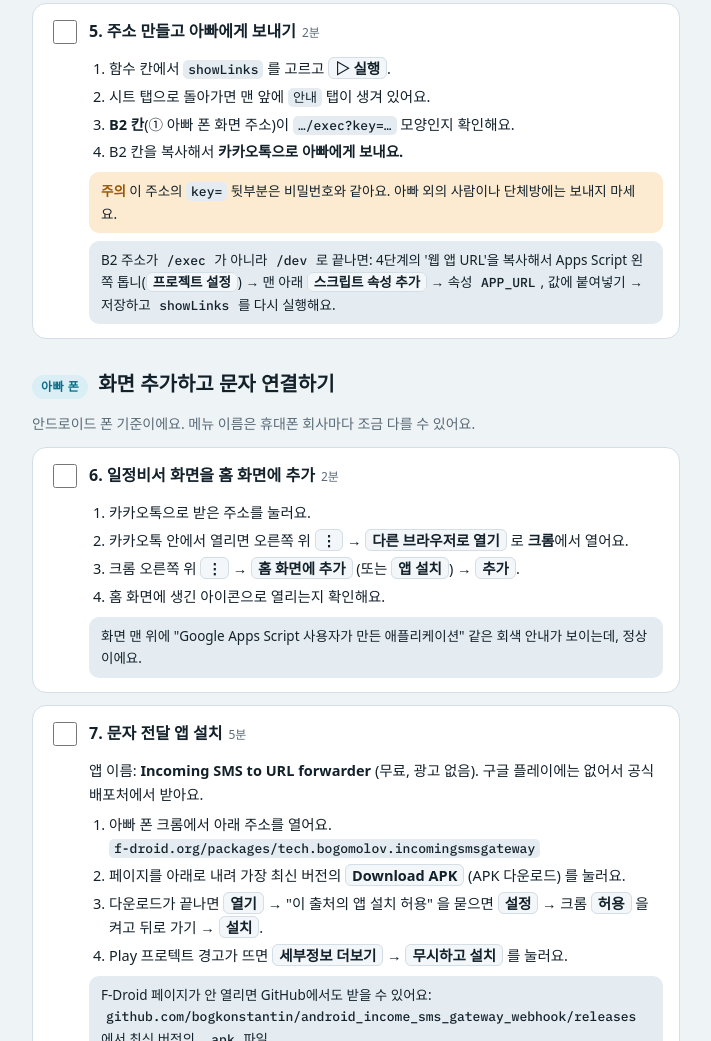
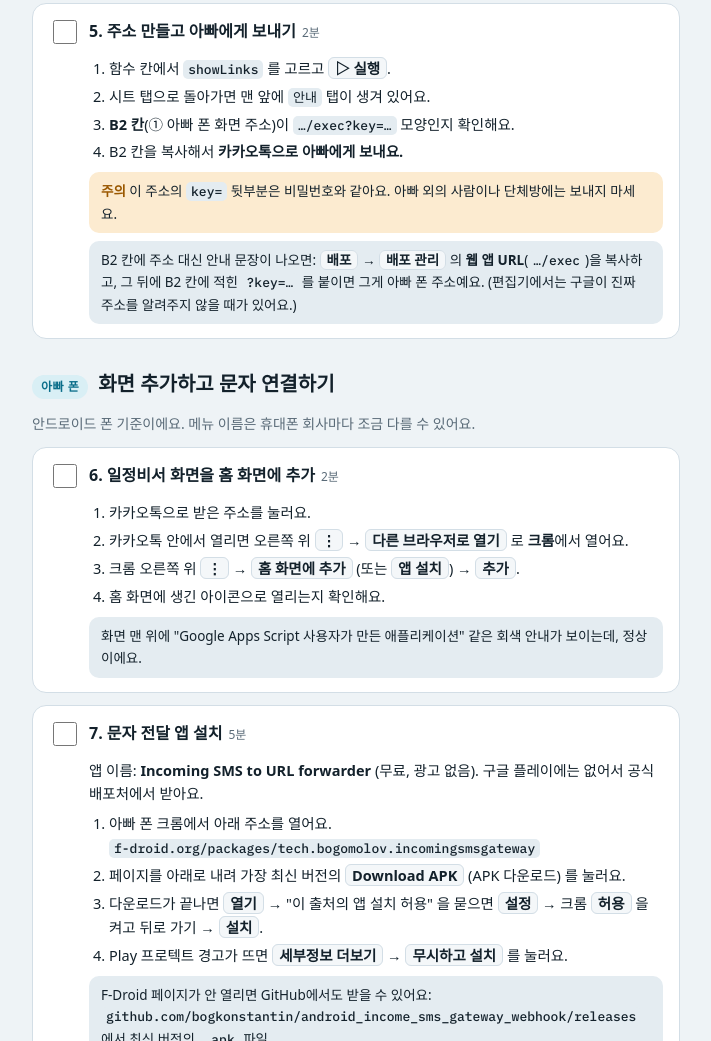
Before and after one commit to NAMYCDANTE/withers-alarm, a website: page apps-script/guide.template.html in a window 1280 px wide. Shown: the part 1706-2747 px from the top of the page, without its empty margins (284-995 px from the left). Drawn offline with Linux system fonts and the light colour scheme; a web font is replaced by a local one.

Commit message:
안내 탭에 로그인 전용 /dev 주소를 쓰지 않도록 수정
편집기에서 실행하면 구글이 /dev 주소를 돌려주는 경우가 있어, 그때는 배포 관리의 /exec 주소를 쓰라는 안내를 대신 적음.

Co-Authored-By: Claude Opus 5.5 <noreply@anthropic.com>
Claude-Session: https://claude.ai/code/session_013XYqxtTo8D1thjkG2mSn7w

```diff
--- a/apps-script/guide.template.html
+++ b/apps-script/guide.template.html
@@ -177,7 +177,7 @@ textarea.code { width: 100%; height: 160px; font-family: var(--mono); font-size:
           <li>B2 칸을 복사해서 <b>카카오톡으로 아빠에게 보내요.</b></li>
         </ol>
         <div class="warn"><b>주의</b> 이 주소의 <code>key=</code> 뒷부분은 비밀번호와 같아요. 아빠 외의 사람이나 단체방에는 보내지 마세요.</div>
-        <div class="tip">B2 주소가 <code>/exec</code> 가 아니라 <code>/dev</code> 로 끝나면: 4단계의 '웹 앱 URL'을 복사해서 Apps Script 왼쪽 톱니(<span class="ui">프로젝트 설정</span>) → 맨 아래 <span class="ui">스크립트 속성 추가</span> → 속성 <code>APP_URL</code>, 값에 붙여넣기 → 저장하고 <code>showLinks</code> 를 다시 실행해요.</div>
+        <div class="tip">B2 칸에 주소 대신 안내 문장이 나오면: <span class="ui">배포</span> → <span class="ui">배포 관리</span> 의 <b>웹 앱 URL</b>(<code>…/exec</code>)을 복사하고, 그 뒤에 B2 칸에 적힌 <code>?key=…</code> 를 붙이면 그게 아빠 폰 주소예요. (편집기에서는 구글이 진짜 주소를 알려주지 않을 때가 있어요.)</div>
       </div>
     </div>
   </section>
```
Also changed, not shown: apps-script/dist/setup-guide.html, 2 other files.
